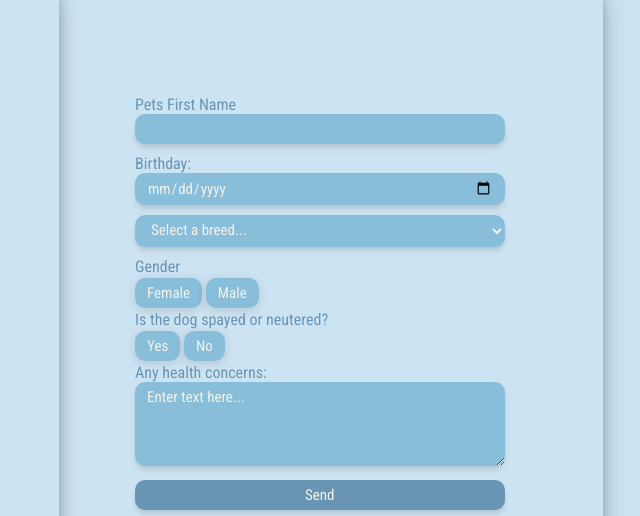
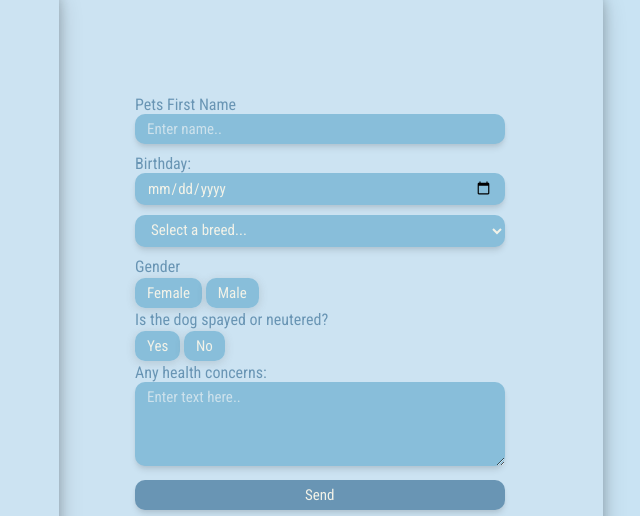
Before and after one commit to ibenkodehode/modulA-petRegistration, a plain HTML site: page index.html in a window 1280 px wide. Shown: the part 115-631 px from the top of the page, 581-1221 px from the left. Drawn offline with Linux system fonts and the light colour scheme.

Commit message:
Added placeholder

```diff
--- a/index.html
+++ b/index.html
@@ -14,7 +14,7 @@
         <div id="content">
           <form>
             <label>Pets First Name</label><br />
-            <input type="text" required="" /> <br />
+            <input type="text" required="" placeholder="Enter name.." /> <br />
             <label for="Birthday">Birthday:</label> <br />
             <input type="date" id="birthday" name="birthday" min="1990-01-01" />
             <br />
@@ -85,9 +85,11 @@
 
             <label for="comment">Any health concerns:</label>
             <br />
-            <textarea rows="4" cols="50" name="comment">
-Enter text here...</textarea
-            >
+            <textarea
+              rows="4"
+              cols="50"
+              name="comment"
+              placeholder="Enter text here.."></textarea>
             <br />
 
             <input type="submit" value="Send" />
--- a/styles.css
+++ b/styles.css
@@ -136,3 +136,6 @@ footer {
 a {
   color: #5b3b3c;
 }
+::placeholder {
+  color: #e8eff2b6;
+}
```
